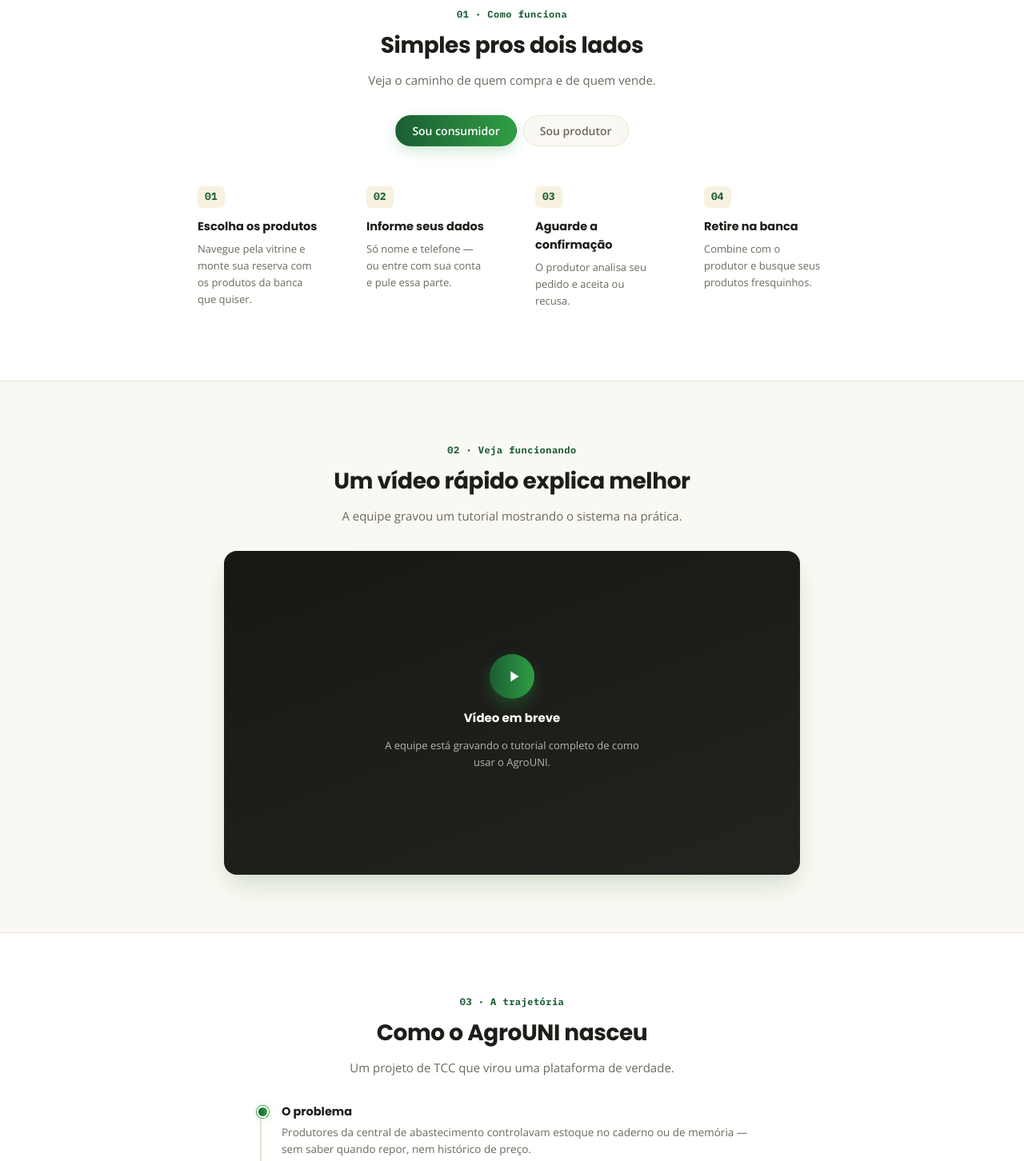
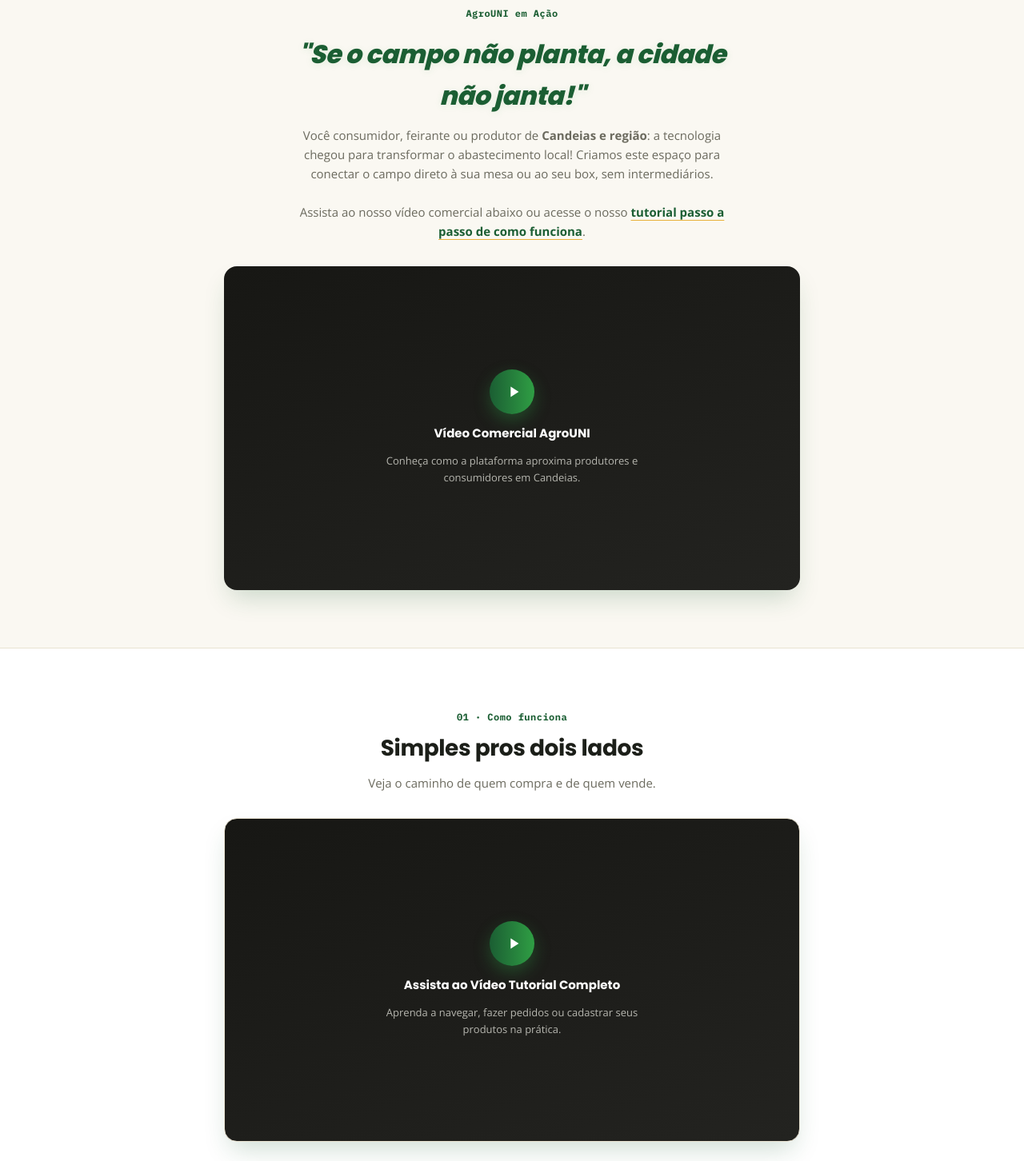
Before and after one commit to victorgabrieljs13/TCC---Sistema-AgroUNI, a plain HTML site: page FrontEnd/index.html in a window 1280 px wide. Shown: the part 814-2266 px from the top of the page at 80% size. Drawn offline with nearby package versions, Linux system fonts and the light colour scheme.

Commit message:
adicionado espaço para vídeo publicitário, alteração nas seções tutorial e ínicio

```diff
--- a/FrontEnd/css/home.css
+++ b/FrontEnd/css/home.css
@@ -471,3 +471,44 @@ section { padding: var(--space-8) 0; }
     visibility: visible;
     transform: translateY(0);
 }
+/* ============================================================
+   ESTILOS DOS VÍDEOS PUBLICITÁRIO E TUTORIAL
+   ============================================================ */
+
+/* Seção de Vídeo Publicitário (Início) */
+.video-promo {
+    background: var(--bg);
+    padding: var(--space-8) 0;
+}
+
+/* Destaque para a Frase de Impacto */
+.slogan-impacto {
+    font-size: clamp(22px, 3.5vw, 32px) !important;
+    font-weight: 800 !important;
+    color: var(--verde-escuro) !important;
+    font-style: italic;
+    margin-top: var(--space-2) !important;
+    margin-bottom: var(--space-3) !important;
+    text-shadow: 0 2px 10px rgba(47, 158, 68, 0.1);
+}
+
+/* Espaçamento exclusivo do Vídeo Tutorial dentro do #como-funciona */
+.video-placeholder--tutorial {
+    margin-bottom: var(--space-7);
+    border: 1px solid var(--border);
+}
+
+/* Efeito Hover no Link que leva ao Tutorial */
+.link-tutorial {
+    color: var(--verde-escuro);
+    font-weight: 700;
+    text-decoration: underline;
+    text-decoration-color: var(--dourado);
+    text-underline-offset: 4px;
+    transition: color 0.2s ease, text-decoration-color 0.2s ease;
+}
+
+.link-tutorial:hover {
+    color: var(--verde);
+    text-decoration-color: var(--verde);
+}
--- a/FrontEnd/index.html
+++ b/FrontEnd/index.html
@@ -13,12 +13,12 @@
 
 
 <header class="home-topo" id="home-header">
-
+    <!-- Logo Clicável -->
     <a href="#hero" class="home-marca">
         <span class="selo"></span> AgroUNI
     </a>
 
-
+    <!-- Menu de Navegação Semântico -->
     <nav class="home-nav">
         <ul>
             <li><a href="#hero">Início</a></li>
@@ -29,26 +29,27 @@
         </ul>
     </nav>
 
-    <a href="login.html" class="entrar">Já sou produtor — Entrar</a>
+    <!-- Área de Ações: Login + Botão Ocultar Menu -->
+    <div class="home-topo__acoes">
+        <a href="login.html" class="entrar">Já sou produtor — Entrar</a>
 
         <button type="button" id="btnOcultarMenu" class="btn-ocultar" title="Ocultar menu" aria-label="Ocultar menu">
             <svg viewBox="0 0 24 24" fill="none" stroke="currentColor" stroke-width="2" stroke-linecap="round" stroke-linejoin="round">
                 <polyline points="18 15 12 9 6 15"></polyline>
             </svg>
-
             <span>Ocultar</span>
         </button>
     </div>
 </header>
 
-
+<!-- Botão Flutuante para Reexibir o Menu -->
 <button type="button" id="btnMostrarMenu" class="btn-mostrar-menu" title="Mostrar menu" aria-label="Mostrar menu">
     <svg viewBox="0 0 24 24" fill="none" stroke="currentColor" stroke-width="2" stroke-linecap="round" stroke-linejoin="round">
         <polyline points="6 9 12 15 18 9"></polyline>
     </svg>
     <span>Menu</span>
 </button>
-</header>
+
 
 
 <section class="hero" id="hero">
@@ -79,6 +80,34 @@
 </section>
 
 
+<section class="video-promo" id="promo">
+    <div class="container">
+        <div class="secao-titulo reveal">
+            <span class="eyebrow">AgroUNI em Ação</span>
+
+            <!-- Frase de Impacto em Destaque -->
+            <h2 class="slogan-impacto">"Se o campo não planta, a cidade não janta!"</h2>
+
+            <p class="video-chamada">
+                Você consumidor, feirante ou produtor de <strong>Candeias e região</strong>: a tecnologia chegou para transformar o abastecimento local! Criamos este espaço para conectar o campo direto à sua mesa ou ao seu box, sem intermediários.
+                <br><br>
+                Assista ao nosso vídeo comercial abaixo ou acesse o nosso <a href="#como-funciona" class="link-tutorial">tutorial passo a passo de como funciona</a>.
+            </p>
+        </div>
+
+        <!-- Player do Vídeo Publicitário -->
+        <div class="video-placeholder reveal">
+            <div class="video-placeholder__play">
+                <svg viewBox="0 0 24 24" fill="currentColor"><path d="M8 5v14l11-7z"/></svg>
+            </div>
+            <strong>Vídeo Comercial AgroUNI</strong>
+            <span>Conheça como a plataforma aproxima produtores e consumidores em Candeias.</span>
+        </div>
+    </div>
+</section>
+
+
+
 <section class="como-funciona" id="como-funciona">
     <div class="container">
         <div class="secao-titulo reveal">
@@ -87,11 +116,22 @@
             <p>Veja o caminho de quem compra e de quem vende.</p>
         </div>
 
+        <!-- Player do Vídeo TUTORIAL -->
+        <div class="video-placeholder video-placeholder--tutorial reveal">
+            <div class="video-placeholder__play">
+                <svg viewBox="0 0 24 24" fill="currentColor"><path d="M8 5v14l11-7z"/></svg>
+            </div>
+            <strong>Assista ao Vídeo Tutorial Completo</strong>
+            <span>Aprenda a navegar, fazer pedidos ou cadastrar seus produtos na prática.</span>
+        </div>
+
+        <!-- Abas para Alternar os Passos -->
         <div class="abas reveal">
             <button class="aba-btn" role="tab" aria-selected="true" data-aba="consumidor">Sou consumidor</button>
             <button class="aba-btn" role="tab" aria-selected="false" data-aba="produtor">Sou produtor</button>
         </div>
 
+        <!-- Passos do Consumidor -->
         <div class="passos ativo reveal" id="passos-consumidor">
             <div class="passo">
                 <div class="passo__numero">01</div>
@@ -115,6 +155,7 @@
             </div>
         </div>
 
+        <!-- Passos do Produtor -->
         <div class="passos" id="passos-produtor">
             <div class="passo">
                 <div class="passo__numero">01</div>
@@ -146,29 +187,11 @@
 </section>
 
 
-<section class="video" id="video">
-    <div class="container">
-        <div class="secao-titulo reveal">
-            <span class="eyebrow">02 · Veja funcionando</span>
-            <h2>Um vídeo rápido explica melhor</h2>
-            <p>A equipe gravou um tutorial mostrando o sistema na prática.</p>
-        </div>
-
-        <div class="video-placeholder reveal">
-            <div class="video-placeholder__play">
-                <svg viewBox="0 0 24 24" fill="currentColor"><path d="M8 5v14l11-7z"/></svg>
-            </div>
-            <strong>Vídeo em breve</strong>
-            <span>A equipe está gravando o tutorial completo de como usar o AgroUNI.</span>
-        </div>
-    </div>
-</section>
-
 
 <section class="sobre" id="sobre">
     <div class="container">
         <div class="secao-titulo reveal">
-            <span class="eyebrow">03 · A trajetória</span>
+            <span class="eyebrow">02 · A trajetória</span>
             <h2>Como o AgroUNI nasceu</h2>
             <p>Um projeto de TCC que virou uma plataforma de verdade.</p>
         </div>
@@ -218,7 +241,6 @@
                 <div class="integrante-card__avatar">·</div>
                 <strong>Victor Gabriel de Jesus</strong>
                 <span>Desenvolvedor Full Stack <br> Analista de Dados</span>
-                </span>
             </div>
             <div class="integrante-card">
                 <div class="integrante-card__avatar">·</div>
@@ -245,22 +267,25 @@
 </section>
 
 
-<section class="suporte" id="contato" style="padding: 4rem 0; background-color: rgba(0,0,0,0.02);">
-    <div class="container" style="text-align: center;">
+
+<section class="suporte" id="contato">
+    <div class="container">
         <div class="secao-titulo reveal">
             <span class="eyebrow">Atendimento</span>
             <h2>Precisa de ajuda? Fale com o suporte</h2>
             <p>Dúvidas sobre o sistema ou problemas com reservas? Conte conosco.</p>
         </div>
-        <div class="reveal" style="display: flex; gap: 1rem; justify-content: center; flex-wrap: wrap; margin-top: 1.5rem;">
-            <a href="mailto:suporte@agrouni.com" class="entrar" style="text-decoration: none;">Enviar E-mail</a>
-            <a href="https://wa.me/5500000000000" target="_blank" rel="noopener" class="entrar" style="background-color: #2e7d32; text-decoration: none;">WhatsApp Suporte</a>
+        <div class="suporte-botoes reveal">
+            <a href="mailto:agrouni.tec@gmail.com" class="suporte-btn suporte-btn--secundario">Enviar E-mail</a>
+            <a href="https://wa.me/5500000000000" target="_blank" rel="noopener" class="suporte-btn">WhatsApp Suporte</a>
         </div>
     </div>
 </section>
 
+
+
 <footer class="home-rodape">
-    <p>&copy; <span id="2026"></span> AgroUNI. Todos os direitos reservados.</p>
+    <p>&copy; 2026 AgroUNI. Todos os direitos reservados.</p>
     <a href="https://github.com/victorgabrieljs13/TCC---Sistema-AgroUNI" target="_blank" rel="noopener">Ver no GitHub</a>
 </footer>
 
```
